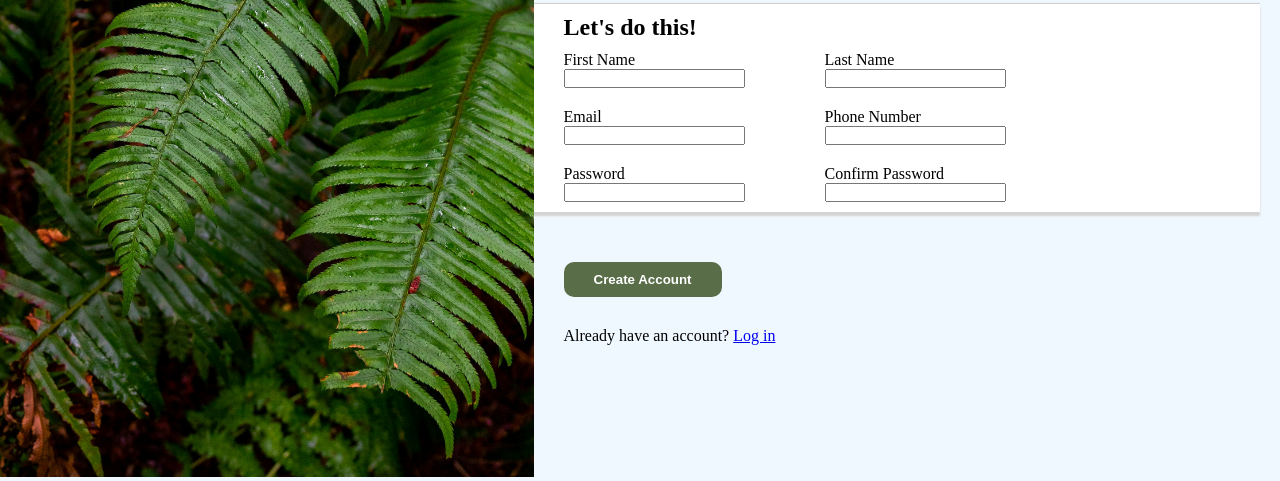
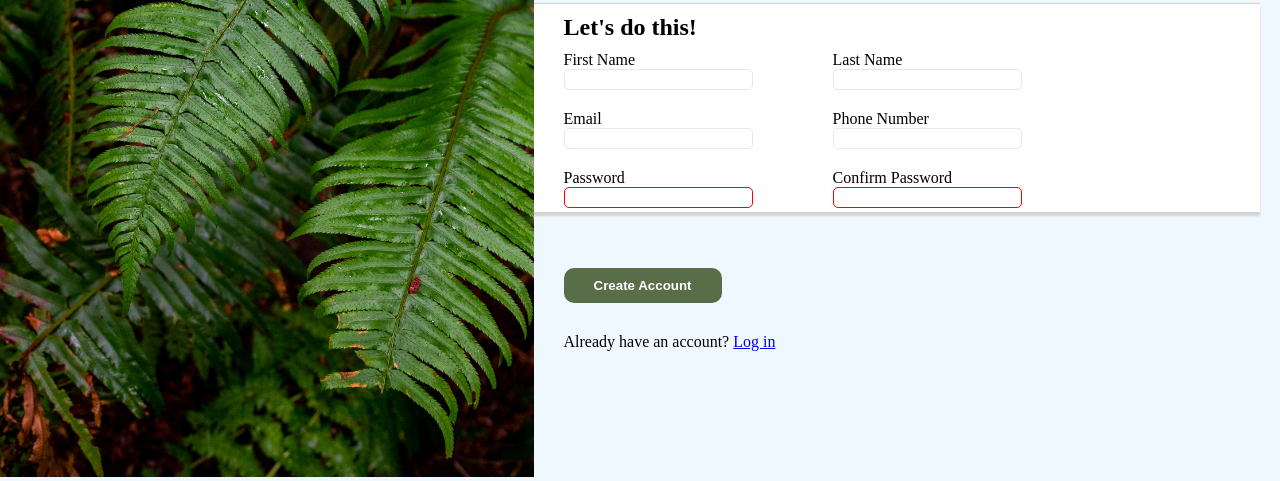
Before and after one commit to sinduraravichandran/signup-form, a plain HTML site: page index.html in a window 1280 px wide. Shown: the part 323-804 px from the top of the page. Drawn offline with Linux system fonts and the light colour scheme; a script that the page names is missing.

Commit message:
added final styling

```diff
--- a/index.html
+++ b/index.html
@@ -42,11 +42,11 @@
                         <div id="pair-3">
                             <div class="inputpair">
                                 <label for="password">Password</label>
-                                <input type="password" id="password" name="password">
+                                <input type="password" id="password" name="password" required>
                             </div>
                             <div class="inputpair">
                                 <label for="confirm-password">Confirm Password</label>
-                                <input type="password" id="confirm-password" name="password">
+                                <input type="password" id="confirm-password" name="password" required>
                             </div>
                         </div>
             </div>
--- a/style.css
+++ b/style.css
@@ -63,7 +63,6 @@ body {
     left: -20px;
     z-index: -1;
     box-shadow: 0px 4px 2px lightgrey, 0px -1px 1px lightgrey ;
-
 }
 
 
@@ -76,6 +75,21 @@ h2 {
 
 label {
     display: block;
+}
+
+input {
+    border: 1px solid #E5E7EB;
+    border-radius: 5px;
+    padding: 2px 5px;
+}
+
+input:invalid {
+    border: 1px solid red;
+}
+
+input:focus {
+    border: 1px solid blue;
+    box-shadow: 2px 2px 2px lightgrey;
 }
 
 #pair-1, #pair-2, #pair-3 {
```
